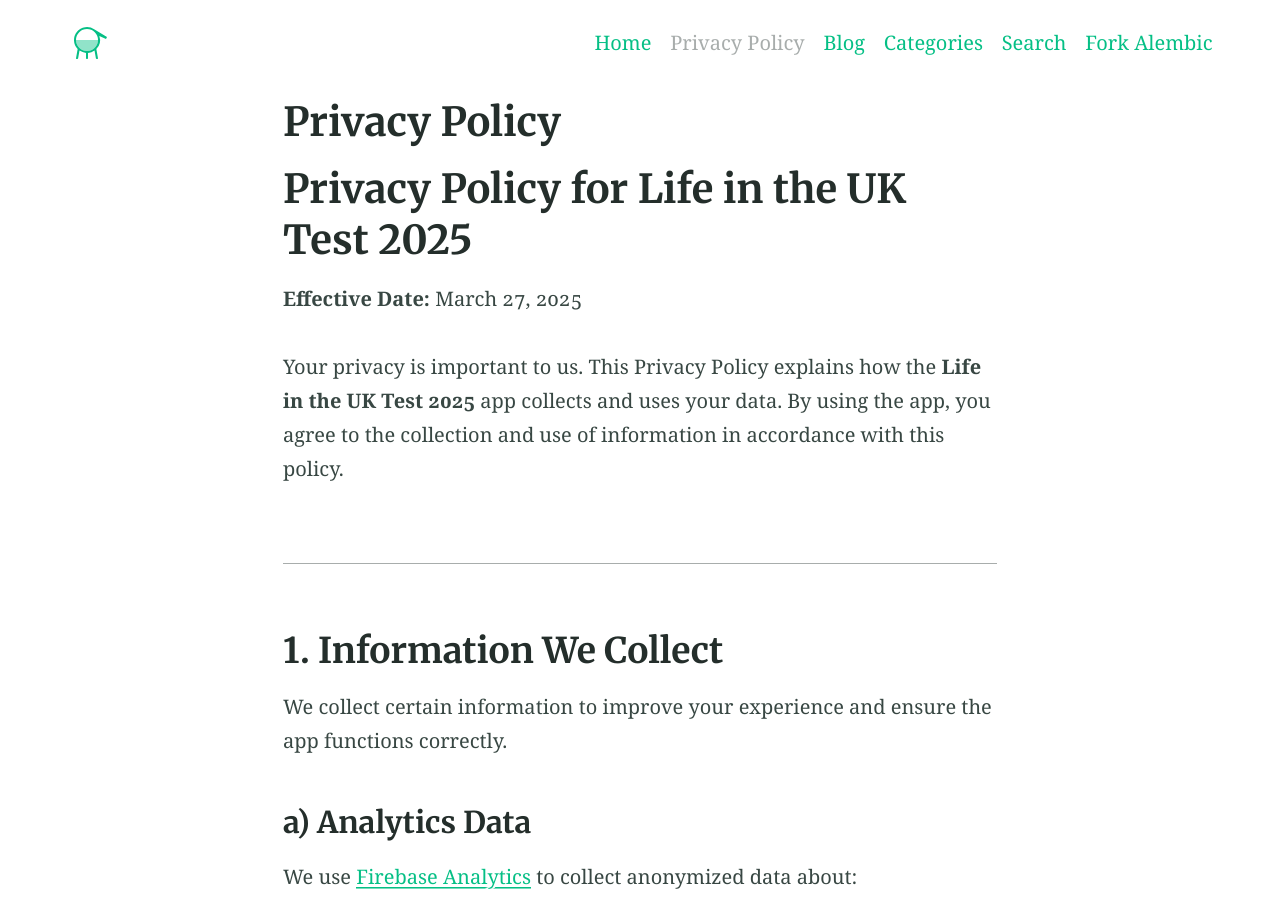
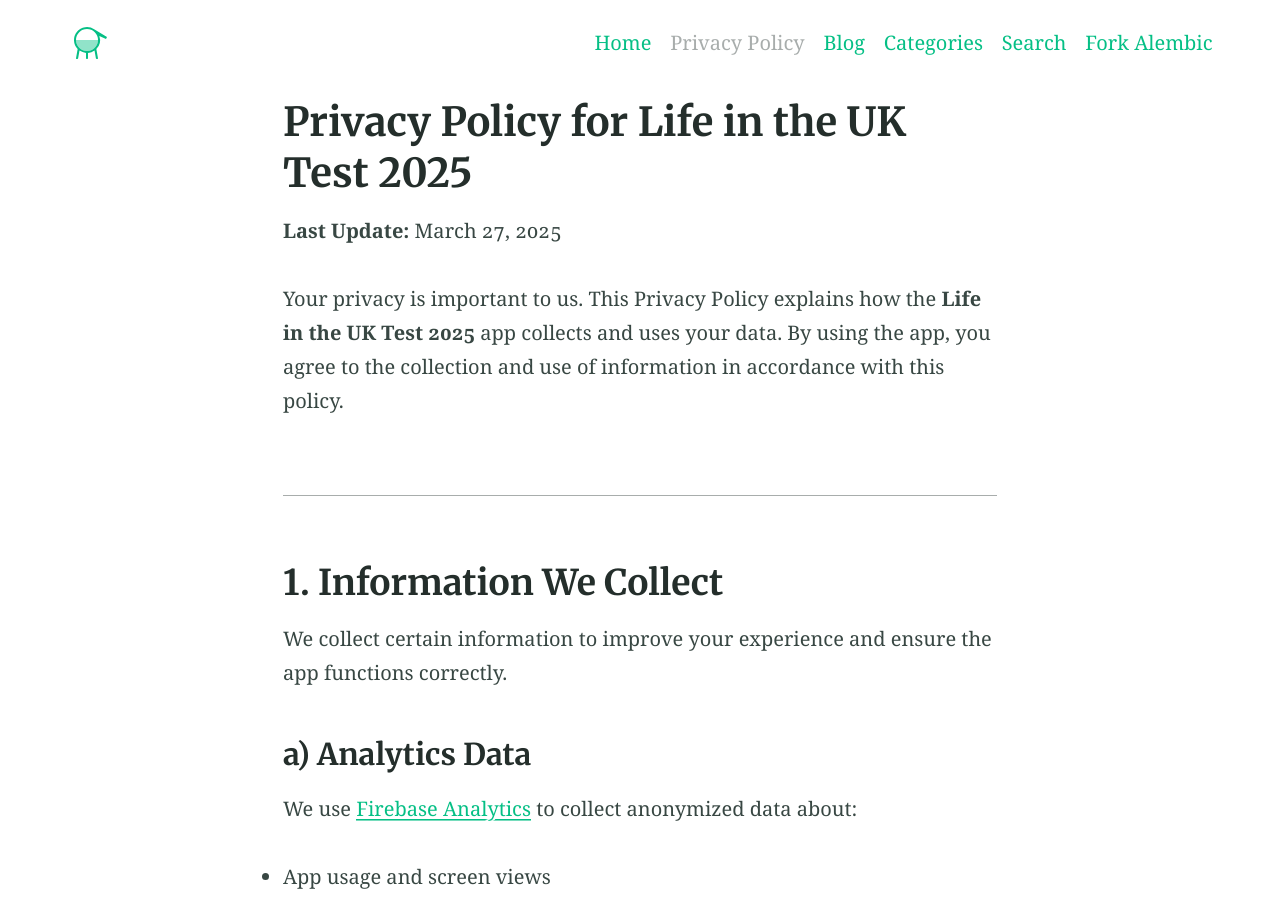
Before and after one commit to ismailunal/lituk, a Jekyll site: the page built from privacy-policy.md, in a window 1280 px wide and 900 px high. Built offline with Jekyll 4.4.1, drawn with Linux system fonts in a browser that asks for light colours.

Commit message:
Update privacy-policy.md

```diff
--- a/privacy-policy.md
+++ b/privacy-policy.md
@@ -1,12 +1,10 @@
 ---
 layout: page
-title: Privacy Policy
+title: Privacy Policy for Life in the UK Test 2025
 permalink: /privacy-policy/
 ---
 
-# Privacy Policy for Life in the UK Test 2025
-
-**Effective Date:** March 27, 2025
+**Last Update:** March 27, 2025
 
 Your privacy is important to us. This Privacy Policy explains how the **Life in the UK Test 2025** app collects and uses your data. By using the app, you agree to the collection and use of information in accordance with this policy.
 
```
